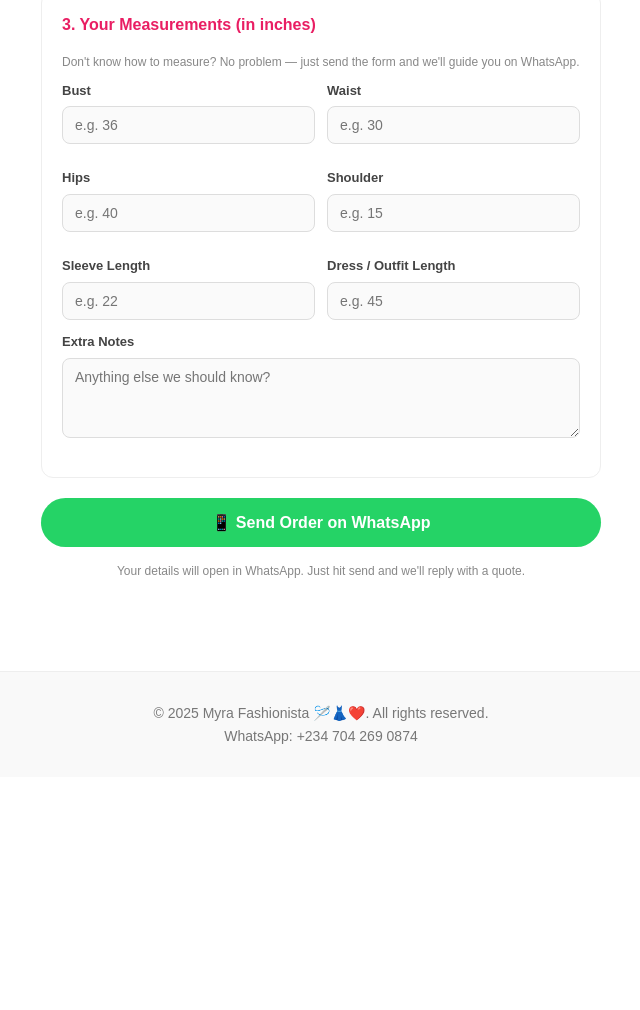
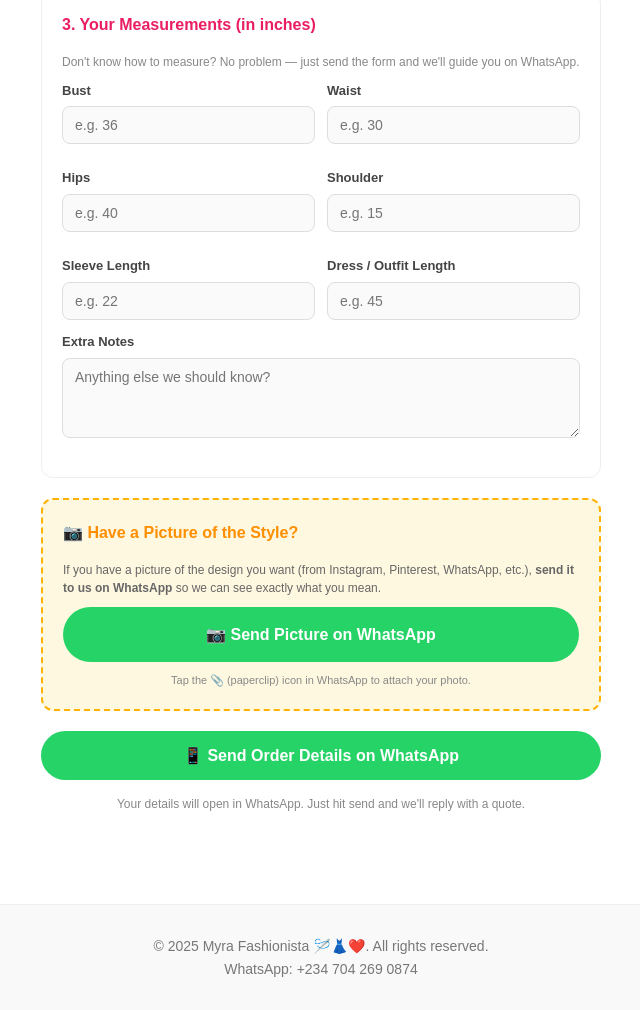
Before and after one commit to hamzatabduullahi-star/Myra-Fashionista-, a plain HTML site: page custom.html in a window 1280 px wide. Shown: the part 1251-2261 px from the top of the page, without its empty margins (319-959 px from the left). Before the commit the page ends 2028 px from the top, so only its background shows below. Drawn offline with Linux system fonts and the light colour scheme.

Commit message:
Update custom.html

```diff
--- a/custom.html
+++ b/custom.html
@@ -120,6 +120,7 @@
       font-weight: bold;
       cursor: pointer;
       margin-top: 10px;
+      font-family: inherit;
     }
     .submit-btn:hover { background: #1da851; }
 
@@ -165,8 +166,8 @@
     <div class="logo"><span>Myra</span> Fashionista 🪡👗❤️</div>
     <nav>
       <a href="index.html">Home</a>
-      <a href="shop.html">Shop</a>
       <a href="custom.html" class="active">Custom</a>
+      <a href="gallery.html">Gallery</a>
       <a href="contact.html">Contact</a>
     </nav>
   </header>
@@ -264,9 +265,27 @@
       <textarea id="notes" placeholder="Anything else we should know?"></textarea>
     </div>
 
+    <!-- SEND INSPIRATION PICTURE -->
+    <div class="step" style="background:#fff8e1; border:2px dashed #ffb300;">
+      <div class="step-title" style="color:#ff8f00;">📷 Have a Picture of the Style?</div>
+      <p class="hint" style="color:#666;">
+        If you have a picture of the design you want (from Instagram, Pinterest, WhatsApp, etc.),
+        <strong>send it to us on WhatsApp</strong> so we can see exactly what you mean.
+      </p>
+      <a href="https://wa.me/2347042690874?text=Hello%20Myra%20Fashionista,%20here%20is%20a%20picture%20of%20the%20style%20I%20want"
+         target="_blank"
+         class="submit-btn"
+         style="background:#25D366; text-decoration:none; display:block; text-align:center;">
+        📷 Send Picture on WhatsApp
+      </a>
+      <p class="hint" style="margin-top:10px; margin-bottom:0; text-align:center; font-size:11px;">
+        Tap the 📎 (paperclip) icon in WhatsApp to attach your photo.
+      </p>
+    </div>
+
     <!-- SUBMIT -->
     <button class="submit-btn" onclick="sendToWhatsApp()">
-      📱 Send Order on WhatsApp
+      📱 Send Order Details on WhatsApp
     </button>
 
     <p class="note">
@@ -287,7 +306,6 @@
 
   <!-- SCRIPT -->
   <script>
-    // ✅ YOUR REAL WHATSAPP NUMBER IS NOW HERE
     const WHATSAPP_NUMBER = "2347042690874";
 
     function sendToWhatsApp() {
@@ -313,7 +331,6 @@
         return;
       }
 
-      // ✅ UPDATED TO MYRA FASHIONISTA
       let msg = `*NEW CUSTOM ORDER — Myra Fashionista 🪡👗❤️*\n\n`;
       msg += `*— CUSTOMER —*\n`;
       msg += `Name: ${name}\n`;
@@ -327,6 +344,9 @@
       if (fabric) msg += `Fabric: ${fabric}\n`;
       if (budget) msg += `Budget: ₦${budget}\n`;
       if (delivery) msg += `Needed by: ${delivery}\n\n`;
+
+      msg += `*— INSPIRATION PICTURE —*\n`;
+      msg += `📎 Please attach your reference picture here if you have one.\n\n`;
 
       msg += `*— MEASUREMENTS (inches) —*\n`;
       if (bust) msg += `Bust: ${bust}\n`;
```
